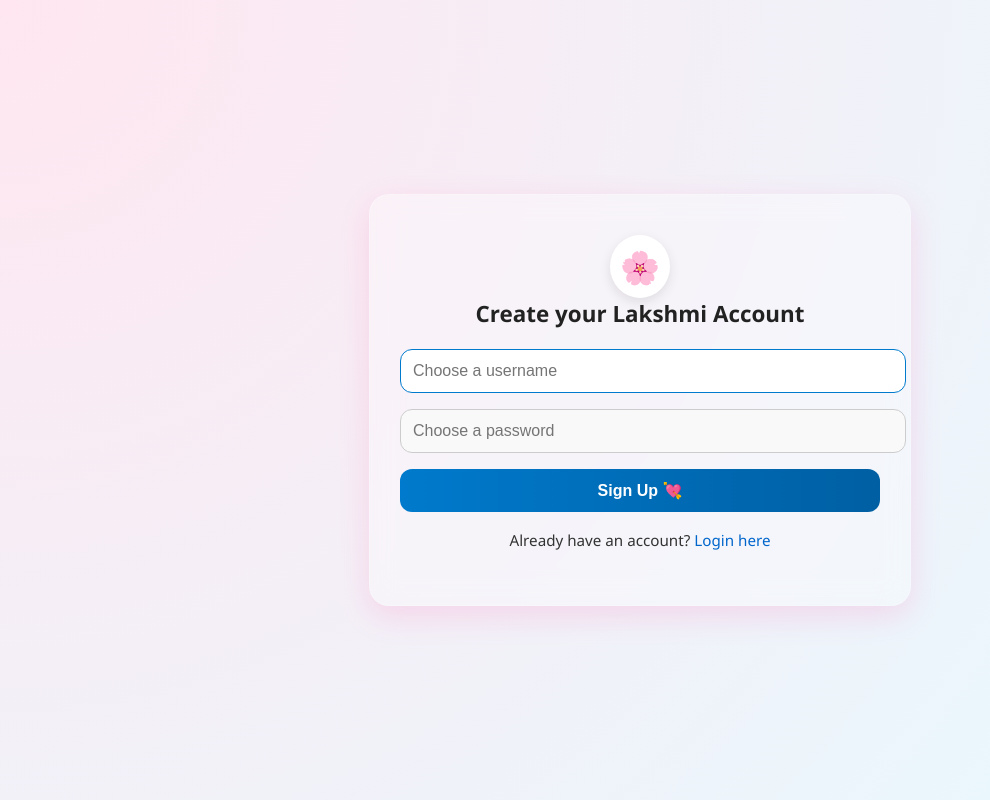
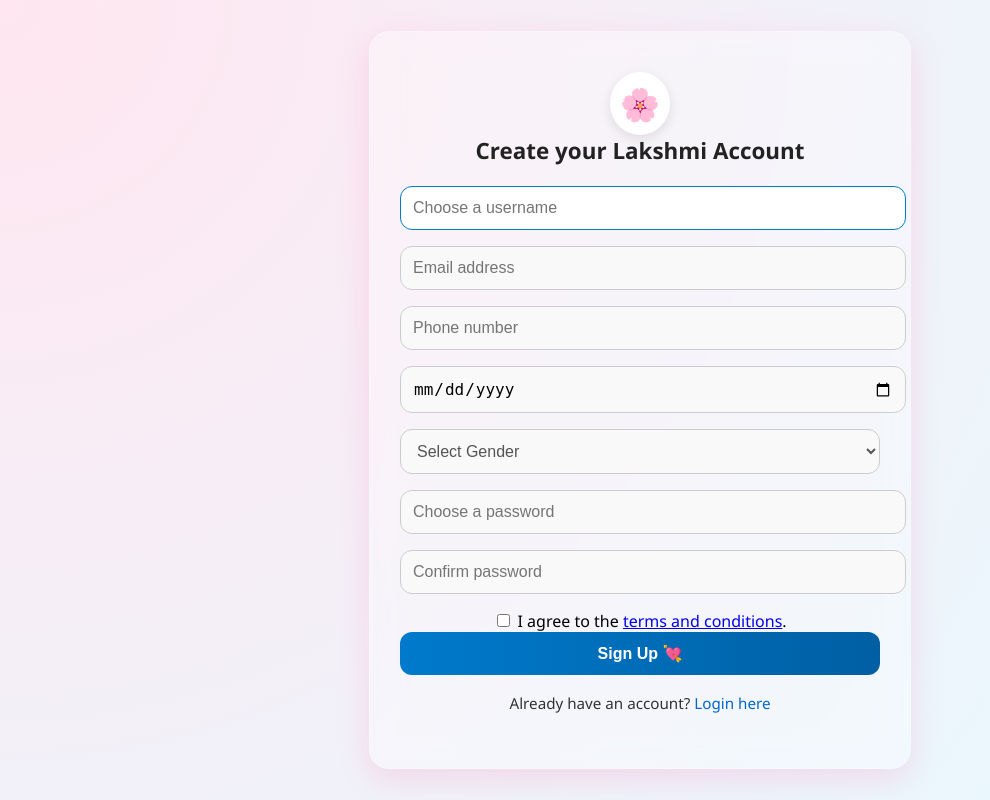
Before and after one commit to lakshmi364/Lakshmi-wife, a Flask app: page /signup in a window 1280 px wide. Shown: the whole page, without its empty margins (0-990 px from the left). Run offline with Flask 3, Linux system fonts and the light colour scheme.

Commit message:
Update signup.html

```diff
--- a/templates/signup.html
+++ b/templates/signup.html
@@ -1,4 +1,5 @@
-<!DOCTYPE html>  <html lang="en">
+<!DOCTYPE html>
+<html lang="en">
 <head>
   <meta charset="UTF-8" />
   <title>Sign Up — Lakshmi</title>
@@ -10,15 +11,41 @@
       <span class="auth-icon">🌸</span>
       <h2>Create your Lakshmi Account</h2>
     </div>
+
     {% if error %}
       <div class="auth-error">{{ error }}</div>
     {% endif %}
+
     <form method="post">
       <input type="text" name="username" placeholder="Choose a username" required autofocus class="auth-input" />
+
+      <input type="email" name="email" placeholder="Email address" required class="auth-input" />
+
+      <input type="tel" name="phone" placeholder="Phone number" required class="auth-input" />
+
+      <input type="date" name="dob" placeholder="Date of Birth" class="auth-input" />
+
+      <select name="gender" class="auth-input" style="color: #555;">
+        <option value="" disabled selected>Select Gender</option>
+        <option value="female">Female</option>
+        <option value="male">Male</option>
+        <option value="nonbinary">Non-Binary</option>
+        <option value="other">Other</option>
+      </select>
+
       <input type="password" name="password" placeholder="Choose a password" required class="auth-input" />
+
+      <input type="password" name="confirm_password" placeholder="Confirm password" required class="auth-input" />
+
+      <label class="auth-checkbox">
+        <input type="checkbox" name="terms" required />
+        I agree to the <a href="#">terms and conditions</a>.
+      </label>
+
       <button type="submit" class="auth-button">Sign Up 💘</button>
     </form>
+
     <p class="auth-link">Already have an account? <a href="/login">Login here</a></p>
   </div>
 </body>
-</html>
+</html
```
